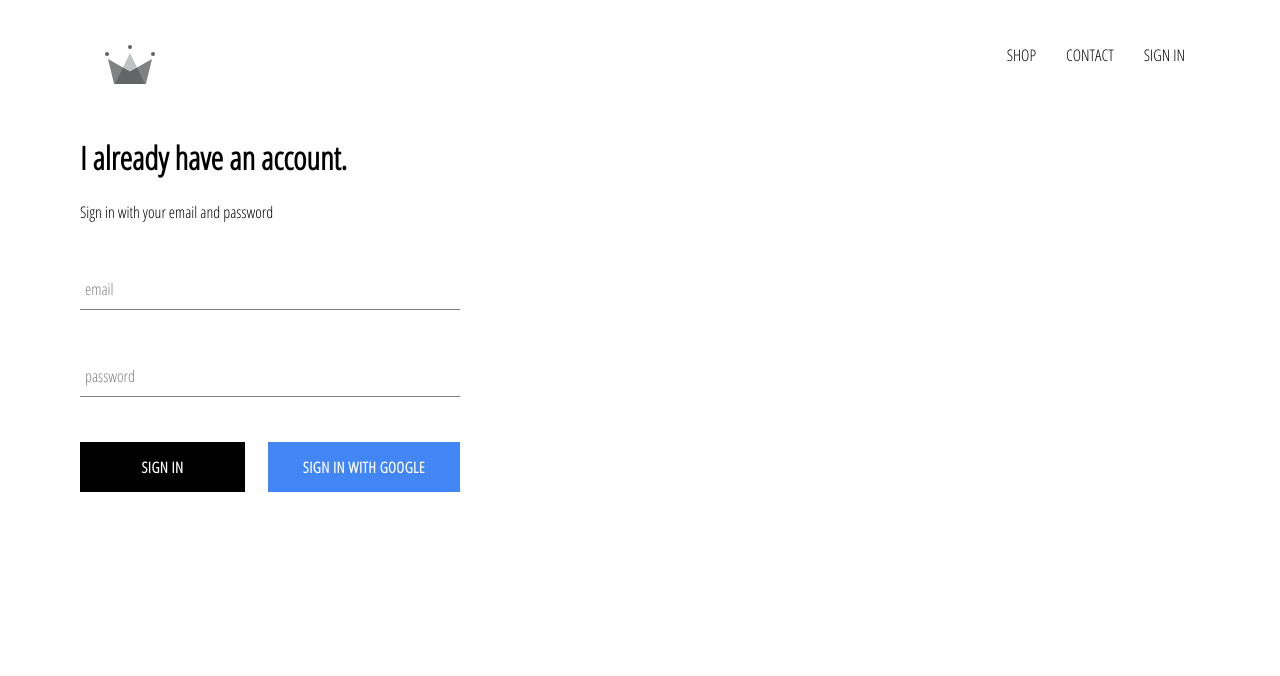
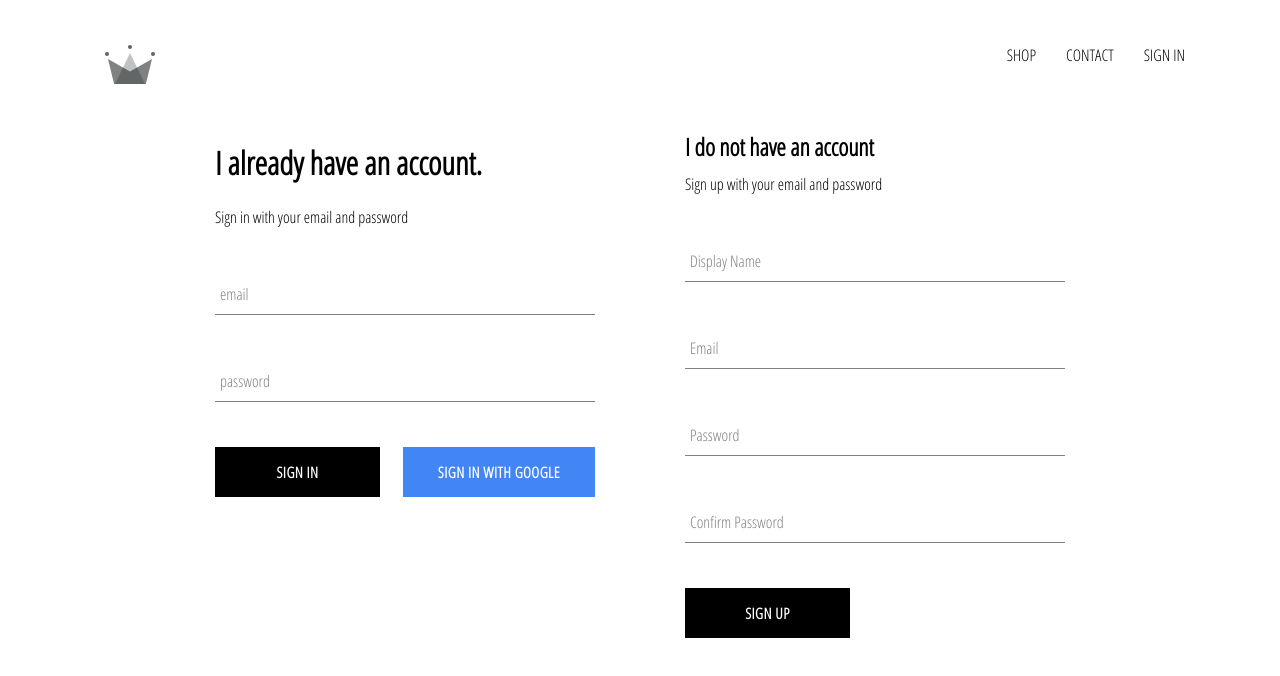
Before and after one commit to Sneha-pk/crown-clothing, a React (Create React App) app: page /signin in a window 1280 px wide. Shown: the top 676 px of the page. Built offline with nearby package versions, Linux system fonts and the light colour scheme; no server answers.

Commit message:
implemented firebase utils to store authenticated users

```diff
--- a/src/App.js
+++ b/src/App.js
@@ -5,7 +5,7 @@
 import {BrowserRouter as Router,Route,Switch} from 'react-router-dom';
 import ShopPage from './pages/shop/shop.component';
 import SignInAndSignUp from './pages/sign-and-signup/signin-and-signup.component';
-import {auth} from './firebase/firebase.utils';
+import {auth,createUserProfileDocument} from './firebase/firebase.utils';
 
 class App extends React.Component {
 
@@ -20,9 +20,25 @@
   unsubscribeFromAuth = null;
 
   componentDidMount() {
-    this.unsubscribeFromAuth = auth.onAuthStateChanged(user=> {
-      this.setState({currentUser:user});
-      console.log(user);
+    this.unsubscribeFromAuth = auth.onAuthStateChanged(async userAuth  => {
+      if (userAuth) {
+        const userRef = await createUserProfileDocument(userAuth);
+        userRef.onSnapshot(snapShot => {
+          this.setState({
+            currentUser:{
+              id:snapShot.id,
+              ...snapShot.data()
+            }
+          },()=> {console.log(this.state)
+          })
+        })
+        // this.setState()
+      }
+      else {
+        this.setState({currentUser:userAuth});
+      }
+
+
     })
   }
 
@@ -33,7 +49,7 @@
     return (
       <div>
         <Router>
-          <Header currentUser={this.state.currentUser}/>  {/* making the header awaare of the currentUser state */}
+          <Header currentUser={this.state.currentUser}/>  {/* making the header aware of the currentUser state */}
           <Switch>
             <Route exact path='/' component={Homepage}/>
             <Route path='/shop' component={ShopPage}/>
--- a/src/components/header/header.component.jsx
+++ b/src/components/header/header.component.jsx
@@ -17,12 +17,9 @@
                 <Link className='option' to='/shop'>
                     CONTACT
                 </Link>
-                {/* <Link className='option' to='/signin'>
-                    SIGN IN
-                </Link> */}
                 {
-                    currentUser?
-                    <div className='option' onClick={()=> auth.signOut()}>SIGN OUT</div>
+                    currentUser ?
+                    <div className='option' onClick={()=> console.log(auth.signOut())}>SIGN OUT</div>
                     :
                     <Link className='option' to='/signin'>SIGN IN</Link>
                 }
--- /dev/null
+++ b/src/components/sign-up/sign-up.component.jsx
@@ -0,0 +1,94 @@
+import React from 'react';
+import FormInput from '../form-input/form-input.component';
+import CustomButton from '../custom-button/custom-button.component';
+import { auth,createUserProfileDocument } from '../../firebase/firebase.utils';
+import './sign-up.style.scss'
+
+class SignUp extends React.Component {
+    constructor() {
+        super ();
+        this.state = {
+            displayName:'',
+            email:'',
+            password:'',
+            confirmPassword:''
+
+        }
+    }
+
+    handleSubmit = async event => {
+        event.preventDefault();
+        const {displayName,email,password,confirmPassword} = this.state
+
+        if(password!==confirmPassword) {
+            alert("Password don't match");
+            return;
+        }
+
+        try{
+            const {user} = await auth.createUserWithEmailAndPassword(email, password);
+            await createUserProfileDocument(user,{displayName});
+            this.setState({
+                displayName:'',
+                email:'',
+                password:'',
+                confirmPassword:''
+            })
+
+        } catch(error) {
+            console.log(error);
+
+        }
+
+    }
+
+    handleChange = event => {
+        const {value, name} = event.target;
+        this.setState({[name]:value});
+        // console.log(event.target.value);
+    }
+    render() {
+        const {displayName,email,password,confirmPassword} = this.state
+        return(
+            <div className='sign-up'>
+                <h2 className='title'>I do not have an account</h2>
+                <span>Sign up with your email and password</span>
+                <form className='sign-up-form' onSubmit={this.handleSubmit}>
+                    <FormInput
+                    type='text'
+                    name='displayName'
+                    value={displayName}
+                    onChange={this.handleChange}
+                    label='Display Name'
+                    required/>
+                    <FormInput
+                    type='email'
+                    name='email'
+                    value={email}
+                    onChange={this.handleChange}
+                    label='Email'
+                    required/>
+                    <FormInput
+                    type='password'
+                    name='password'
+                    value={password}
+                    onChange={this.handleChange}
+                    label='Password'
+                    required/>
+                    <FormInput
+                    type='password'
+                    name='confirmPassword'
+                    value={confirmPassword}
+                    onChange={this.handleChange}
+                    label='Confirm Password'
+                    required/>
+                    <CustomButton type='submit'>SIGN UP</CustomButton>
+
+
+                </form>
+            </div>
+        )
+    }
+}
+
+export default SignUp;
--- /dev/null
+++ b/src/components/sign-up/sign-up.style.scss
@@ -0,0 +1,10 @@
+.sign-up {
+    display: flex;
+    flex-direction: column;
+    width: 380px;
+
+    .title{
+        margin: 10px 0;
+
+    }
+}
--- a/src/firebase/firebase.utils.js
+++ b/src/firebase/firebase.utils.js
@@ -12,6 +12,36 @@
         measurementId: "G-45GDWMT2Z4"
       };
 
+export const createUserProfileDocument = async (userAuth, additionalData) => {
+    if(!userAuth) return;
+  //   console.log(firestore.doc(`users/12345gfgd`));
+  // }
+    const userRef = firestore.doc(`users/${userAuth.uid}`);
+    const snapShot = await userRef.get();
+    console.log(snapShot);
+
+    if (!snapShot.exists) {
+      const { displayName, email } = userAuth;
+      const createdAt = new Date();
+      console.log('inside', displayName, email, createdAt);
+      try
+      {
+        await userRef.set({
+          displayName,
+          email,
+          createdAt,
+          ...additionalData
+        })
+
+      } catch(error) {
+        console.log('error creating data', error.message);
+      }
+    }
+
+
+  return userRef;
+}
+
 firebase.initializeApp(config);
 
 export const auth = firebase.auth();
--- a/src/pages/sign-and-signup/signin-and-signup.component.jsx
+++ b/src/pages/sign-and-signup/signin-and-signup.component.jsx
@@ -1,10 +1,12 @@
 import React from 'react';
 import './signin-and-signup.style.scss';
 import SignIn from '../../components/signin/signin.component';
+import SignUp from '../../components/sign-up/sign-up.component';
 const SignInAndSignUp = () => {
     return(
-        <div>
+        <div className="sign-in-and-sign-up">
             <SignIn/>
+            <SignUp/>
         </div>
     )
 }
--- a/src/pages/sign-and-signup/signin-and-signup.style.scss
+++ b/src/pages/sign-and-signup/signin-and-signup.style.scss
@@ -0,0 +1,6 @@
+.sign-in-and-sign-up{
+    width:850px;
+    display: flex;
+    justify-content: space-between;
+    margin: 30px auto;
+}
```
